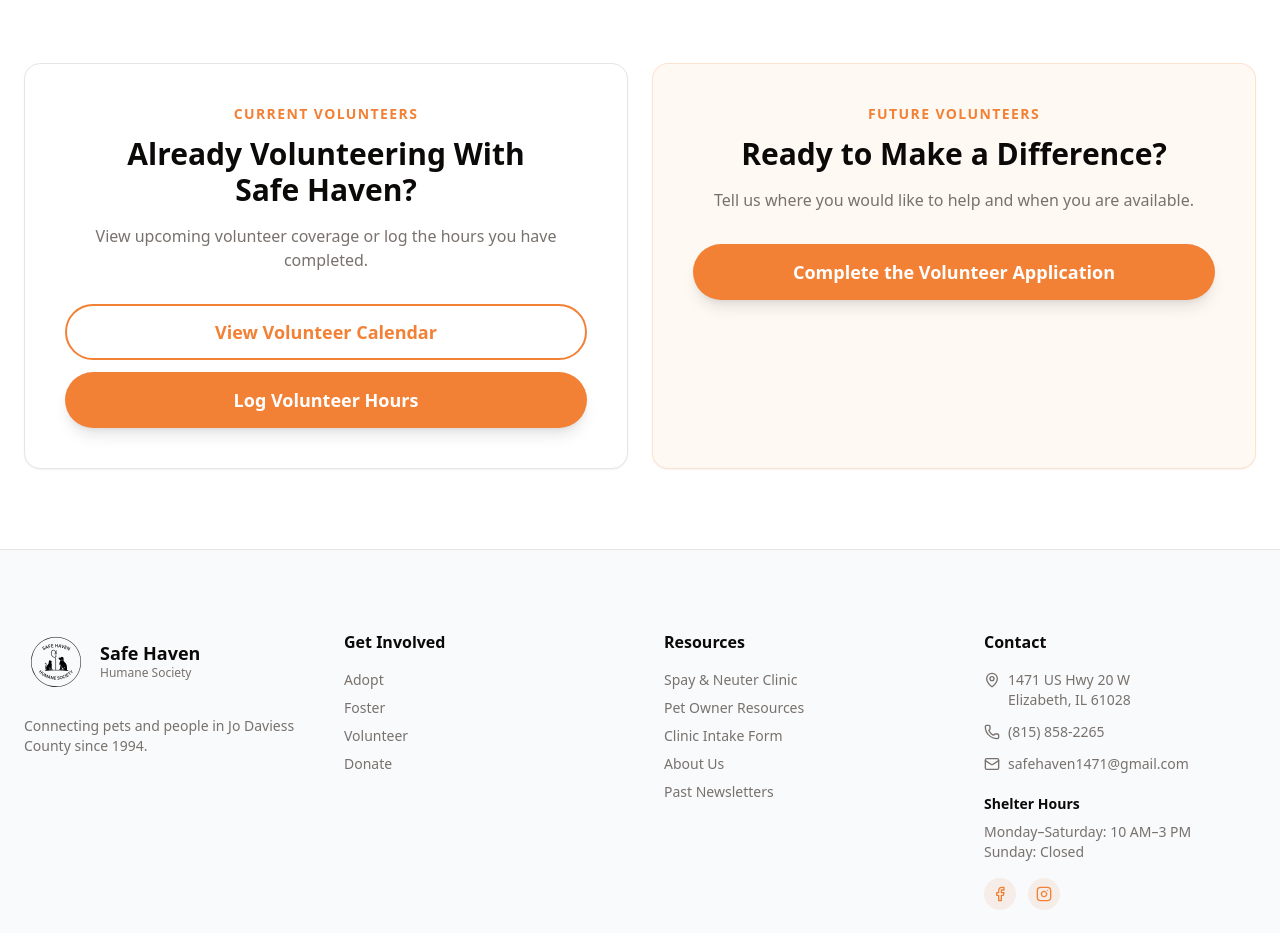
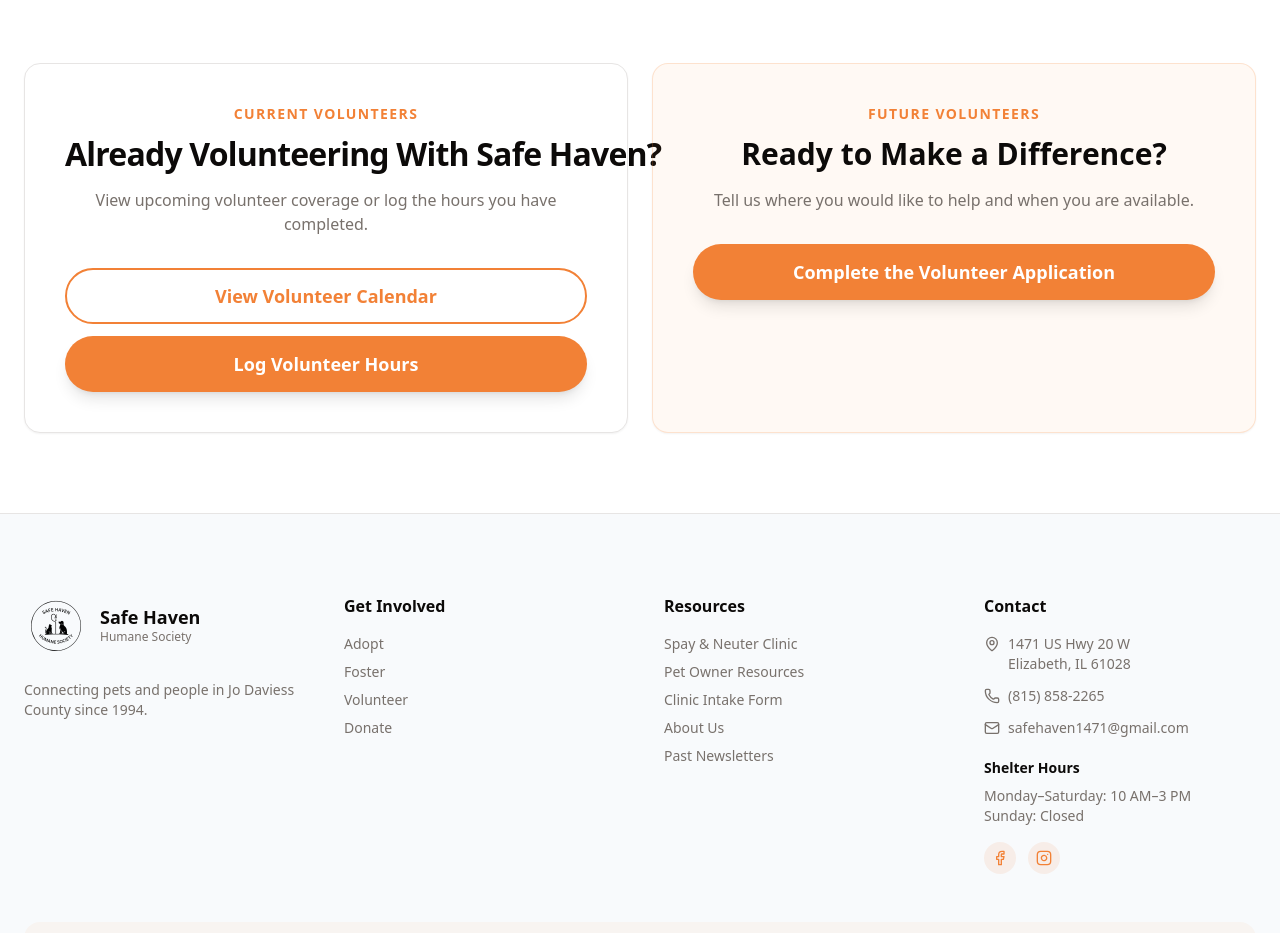
Before and after one commit to 7nqwsvhv99-hash/safe-haven-site, a Next.js app: page /volunteer in a window 1280 px wide. Shown: the part 1660-2593 px from the top of the page. Built offline with nearby package versions, Linux system fonts and the light colour scheme.

Commit message:
Keep current volunteer heading on one line on desktop

```diff
--- a/src/app/volunteer/page.tsx
+++ b/src/app/volunteer/page.tsx
@@ -87,9 +87,8 @@ export default function VolunteerPage() {
               <p className="mb-3 text-sm font-bold uppercase tracking-widest text-primary">
                 Current volunteers
               </p>
-              <h2 className="text-3xl font-bold">
-                <span className="block">Already Volunteering With</span>
-                <span className="block">Safe Haven?</span>
+              <h2 className="text-3xl font-bold tracking-tight lg:text-[2rem] lg:whitespace-nowrap">
+                Already Volunteering With Safe Haven?
               </h2>
               <p className="mt-4 text-muted-foreground">
                 View upcoming volunteer coverage or log the hours you have completed.
```
